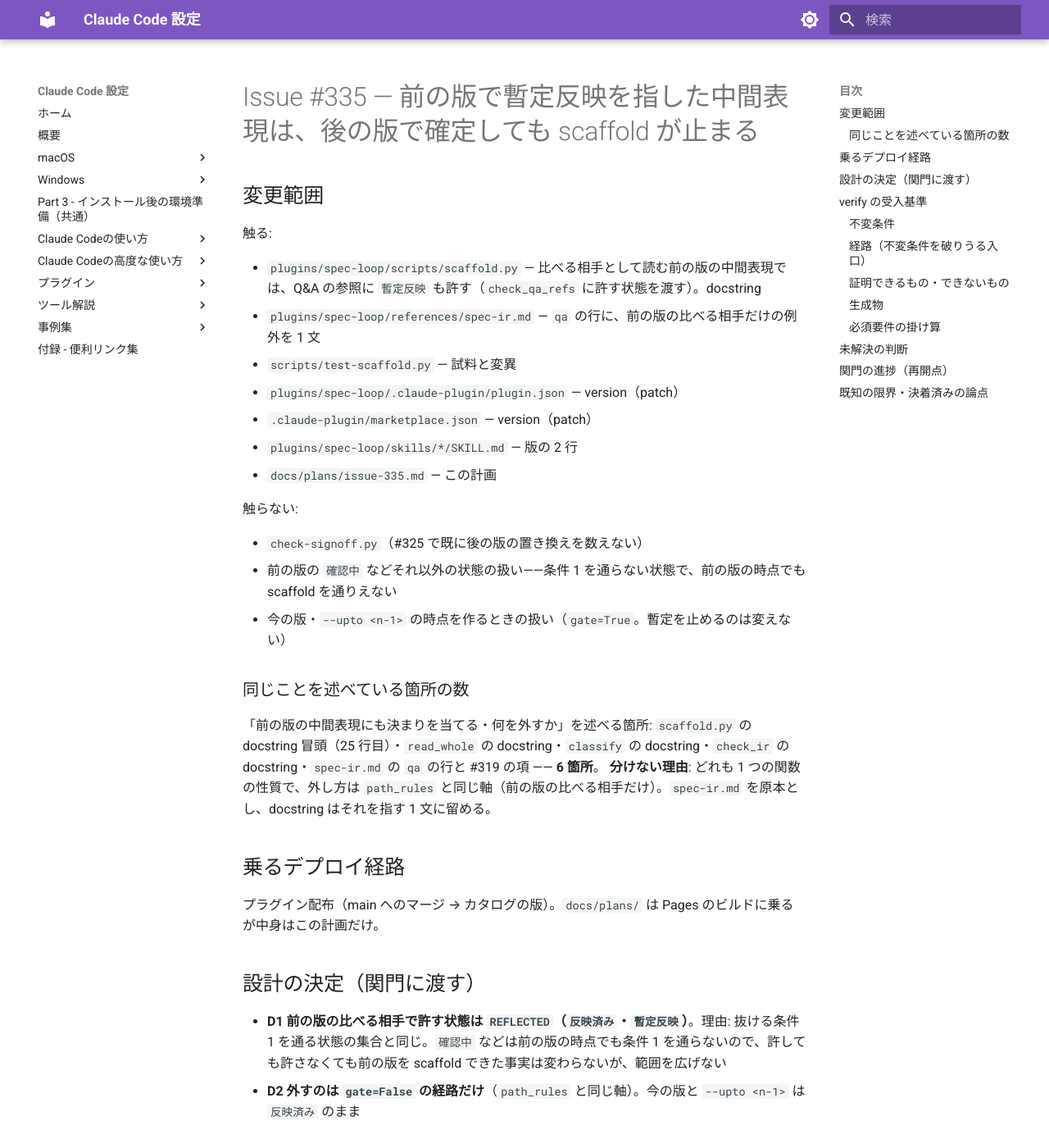
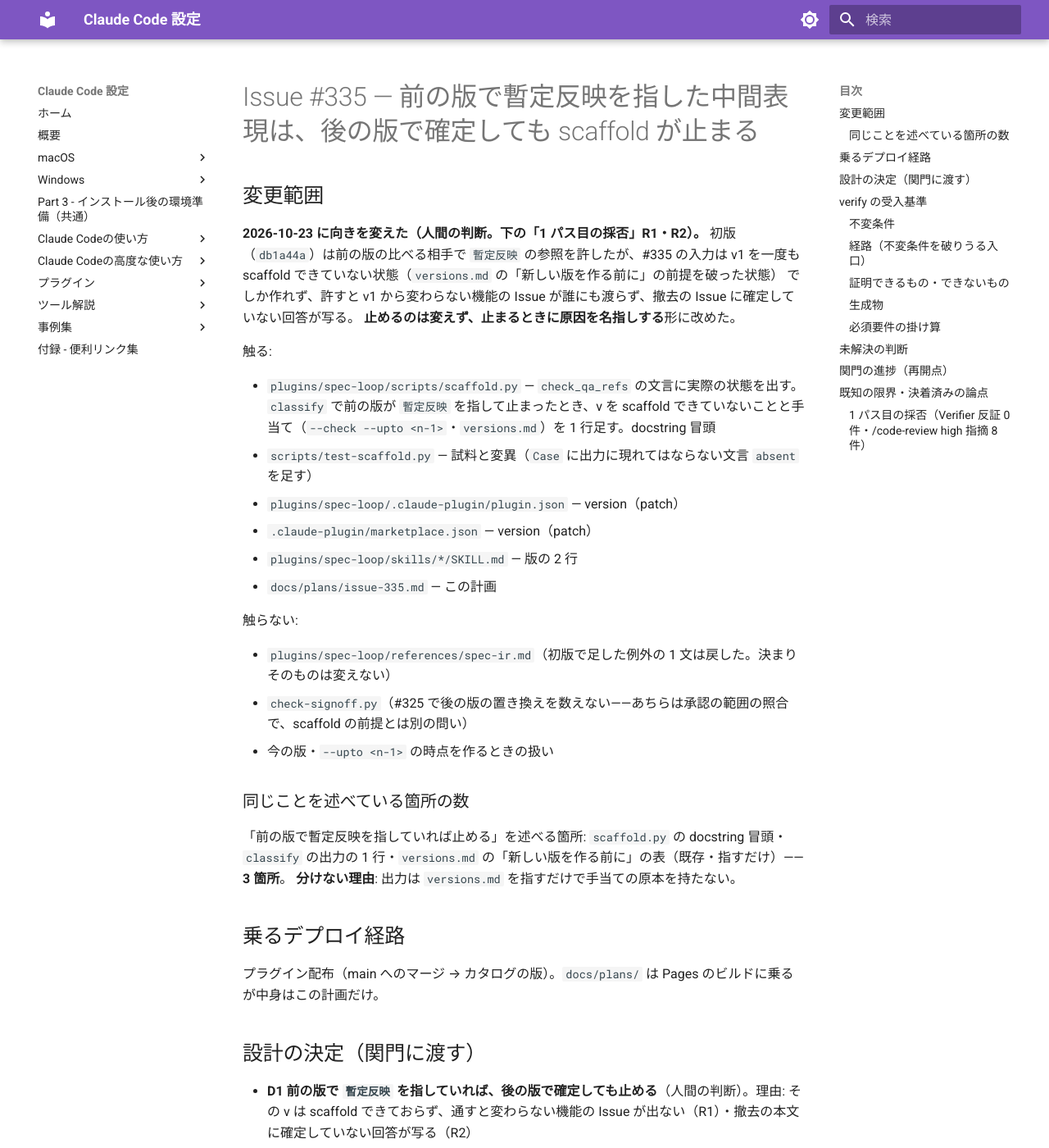
Before and after one commit to hdknr/claude-code-setup, an MkDocs documentation site: the page built from docs/plans/issue-335.md, in a window 1280 px wide and 1400 px high. Shown: the whole window at 82% size. Built offline with MkDocs 1.6.1 and Material for MkDocs 9.7.7, drawn with Linux system fonts in a browser that asks for light colours; some of the changed text lies outside the part shown.

Commit message:
fix(spec-loop): 前の版で暫定反映を指していたら止めたまま、v<n-1> を scaffold できていないと名指しする (#335)
初版（51ff859）は前の版の比べる相手で暫定反映の参照を許したが、その入力は v<n-1> を一度も
scaffold できていない状態でしか作れず、変わらない機能の Issue が出ない・撤去の本文に確定して
いない回答が写る（/code-review 1 パス目の R1・R2）。人間の判断で向きを変え、止めるのは変えずに
Q&A の参照の文言へ実際の状態を出し、暫定反映のときだけ手当て（--check --upto <n-1>・versions.md）を足す。

Fixes #335

Co-Authored-By: Claude Opus 5.5 <noreply@anthropic.com>

```diff
--- a/docs/plans/issue-335.md
+++ b/docs/plans/issue-335.md
@@ -2,11 +2,15 @@
 
 ## 変更範囲
 
+**2026-10-23 に向きを変えた（人間の判断。下の「1 パス目の採否」R1・R2）。** 初版（`db1a44a`）は前の版の比べる相手で
+`暫定反映` の参照を許したが、#335 の入力は v1 を一度も scaffold できていない状態（`versions.md` の「新しい版を作る前に」の前提を破った状態）
+でしか作れず、許すと v1 から変わらない機能の Issue が誰にも渡らず、撤去の Issue に確定していない回答が写る。
+**止めるのは変えず、止まるときに原因を名指しする**形に改めた。
+
 触る:
 
-- `plugins/spec-loop/scripts/scaffold.py` — 比べる相手として読む前の版の中間表現では、Q&A の参照に `暫定反映` も許す（`check_qa_refs` に許す状態を渡す）。docstring
-- `plugins/spec-loop/references/spec-ir.md` — `qa` の行に、前の版の比べる相手だけの例外を 1 文
-- `scripts/test-scaffold.py` — 試料と変異
+- `plugins/spec-loop/scripts/scaffold.py` — `check_qa_refs` の文言に実際の状態を出す。`classify` で前の版が `暫定反映` を指して止まったとき、v<n-1> を scaffold できていないことと手当て（`--check --upto <n-1>`・`versions.md`）を 1 行足す。docstring 冒頭
+- `scripts/test-scaffold.py` — 試料と変異（`Case` に出力に現れてはならない文言 `absent` を足す）
 - `plugins/spec-loop/.claude-plugin/plugin.json` — version（patch）
 - `.claude-plugin/marketplace.json` — version（patch）
 - `plugins/spec-loop/skills/*/SKILL.md` — 版の 2 行
@@ -14,14 +18,14 @@
 
 触らない:
 
-- `check-signoff.py`（#325 で既に後の版の置き換えを数えない）
-- 前の版の `確認中` などそれ以外の状態の扱い——条件 1 を通らない状態で、前の版の時点でも scaffold を通りえない
-- 今の版・`--upto <n-1>` の時点を作るときの扱い（`gate=True`。暫定を止めるのは変えない）
+- `plugins/spec-loop/references/spec-ir.md`（初版で足した例外の 1 文は戻した。決まりそのものは変えない）
+- `check-signoff.py`（#325 で後の版の置き換えを数えない——あちらは承認の範囲の照合で、scaffold の前提とは別の問い）
+- 今の版・`--upto <n-1>` の時点を作るときの扱い
 
 ### 同じことを述べている箇所の数
 
-「前の版の中間表現にも決まりを当てる・何を外すか」を述べる箇所: `scaffold.py` の docstring 冒頭（25 行目）・`read_whole` の docstring・`classify` の docstring・`check_ir` の docstring・`spec-ir.md` の `qa` の行と #319 の項 —— **6 箇所**。
-**分けない理由**: どれも 1 つの関数の性質で、外し方は `path_rules` と同じ軸（前の版の比べる相手だけ）。`spec-ir.md` を原本とし、docstring はそれを指す 1 文に留める。
+「前の版で暫定反映を指していれば止める」を述べる箇所: `scaffold.py` の docstring 冒頭・`classify` の出力の 1 行・`versions.md` の「新しい版を作る前に」の表（既存・指すだけ）—— **3 箇所**。
+**分けない理由**: 出力は `versions.md` を指すだけで手当ての原本を持たない。
 
 ## 乗るデプロイ経路
 
@@ -29,30 +33,32 @@
 
 ## 設計の決定（関門に渡す）
 
-- **D1 前の版の比べる相手で許す状態は `REFLECTED`（`反映済み`・`暫定反映`）**。理由: 抜ける条件 1 を通る状態の集合と同じ。`確認中` などは前の版の時点でも条件 1 を通らないので、許しても許さなくても前の版を scaffold できた事実は変わらないが、範囲を広げない
-- **D2 外すのは `gate=False` の経路だけ**（`path_rules` と同じ軸）。今の版と `--upto <n-1>` は `反映済み` のまま
+- **D1 前の版で `暫定反映` を指していれば、後の版で確定しても止める**（人間の判断）。理由: その v<n-1> は scaffold できておらず、通すと変わらない機能の Issue が出ない（R1）・撤去の本文に確定していない回答が写る（R2）
+- **D2 名指しの 1 行は、前の版の誤りに `暫定反映` の参照があるときだけ出す**——`確認中` など他の誤りでは出さない（手当てが違う）
 
 ## verify の受入基準
 
+**受入基準 1 と 4 は 2026-10-23 に人間の判断で書き換えた（D1）。**
+
 ### 不変条件
 
-1. **#335 の再現が通る**——v1 で `暫定反映` の Q-001 を中間表現が指し、v2 で Q-001 を `反映済み` に置き換えると、`scaffold.py` は 0 で作る（直す前は 1 で「前の版（v1）の中間表現が決まりに反する」）
+1. **#335 の入力で止まり、原因を名指しする**——v1 で `暫定反映` の Q-001 を中間表現が指し、v2 で Q-001 を `反映済み` に置き換えると、`scaffold.py` は 1 で止まり、`Q-001 は状態が 暫定反映` と「v1 の scaffold は作れていない」・`--check --upto 1` の手当てを出す。Issue の本文を 1 つも書かない
 2. **今の版で暫定を指せば止まる**——重ねた表に `暫定反映` が残れば 1（#325 の挙動を変えない。既存の試料 2 本）
-3. **前の版の時点を作るときは止まる**——上の 1 の入力で `--check --upto 1`・`--dry-run --upto 1` は 1（v1 の時点では暫定が残る）
-4. **前の版でも `反映済み`・`暫定反映` 以外の状態を指せば止まる**——比べる相手の例外は `暫定反映` だけを足す
-5. **前の版の Q&A の実在・形は引き続き見る**——比べる相手でも Q&A 表に無い No は止まる
+3. **前の版の時点を作るときは止まる**——上の 1 の入力で `--check --upto 1`・`--dry-run --upto 1` は 1
+4. **前の版の誤りが `暫定反映` でなければ、名指しの 1 行を出さない**——`確認中` を指していれば 1 で止まり、状態 `確認中` を出し、案内は出さない
+5. **前の版の Q&A の実在・形は引き続き見る**——Q&A 表に無い No は止まる
 6. **生成物の鮮度**——下記
 
 ### 経路（不変条件を破りうる入口）
 
-`scaffold.py` の入口: 書く生成・`--check`・`--dry-run`・`--red-check`（`--in-progress` 付きも）・`--upto`。前の版を比べる相手として読むのは `classify`（`--upto` 無しの v2 以降のすべて、`--red-check` も同じ `classify` を通る）。今の版は `load` → `read_whole(gate=True)`。
+`scaffold.py` の入口: 書く生成・`--check`・`--dry-run`・`--red-check`（`--in-progress` 付きも）・`--upto`。前の版を比べる相手として読むのは `classify`（`--upto` 無しの v2 以降のすべて。`--red-check` も同じ `classify` を通る）。今の版は `load` → `read_whole(gate=True)`。
 
 | 不変条件 | 経路 | 守り方 |
 | --- | --- | --- |
-| 1 | 書く生成・`--dry-run`・`--check`・`--red-check` | `classify` → `read_whole(gate=False)` → `check_ir` が `REFLECTED` を許す |
-| 2 | すべて（今の版） | `read_whole(gate=True)` の `held` と `check_qa_refs`（`反映済み` だけ）——変えない |
+| 1・4 | 書く生成・`--dry-run`・`--check`・`--red-check` | `classify` → `read_whole(gate=False)` → `check_qa_refs`（`反映済み` だけ・状態を出す）→ 誤りに `暫定反映` があれば 1 行足す |
+| 2 | すべて（今の版） | `read_whole(gate=True)` の `held` と `check_qa_refs`——変えない |
 | 3 | `--upto 1` | `load(upto=1)` → `gate=True` |
-| 4・5 | `classify` | `check_qa_refs` の他の分岐は変えない |
+| 5 | `classify` | `check_qa_refs` の他の分岐は変えない |
 
 ### 証明できるもの・できないもの
 
@@ -73,13 +79,28 @@
 ## 関門の進捗（再開点）
 
 - 周の在り処: ブランチ `issue/335-prev-version-provisional`・worktree `/Users/hdknr/Projects/hdknr/claude-code-setup/.claude/worktrees/issue-335`・起点 `24390e5`・base `origin/main` = `24390e5875af318b6272511a060fb2bb4318f5cf`
-- 実装: `db1a44a` で完了。`scripts/test-scaffold.py` は修正前に新しい試料 1 本だけ赤（Issue の文言どおりの出力）、修正後に 試料 165 件・変異 113 件で緑
-- 関門: 未着手（次は手順 5 の Verifier 1 パス目）
-- 反証: —
-- 交絡: 再現の試料を修正前に赤（陽性対照）にしてから直した。`今の版にも暫定反映を許す` の変異は `held` の検査が先に止めるので等価——変異として載せていない
+- 実装（初版）: `db1a44a`。**向きを変えた実装は下の「2 版目」**。初版の記録: `scripts/test-scaffold.py` は修正前に新しい試料 1 本だけ赤（Issue の文言どおりの出力）、修正後に 試料 165 件・変異 113 件で緑
+- 関門: Verifier 1 パス目（`dev-loop:dev-loop-verifier`・sonnet）= **反証 0 件**（修正前の `scaffold.py` を外で当てて再現の試料が Issue の文言で赤・修正後 165/113 緑・経路の数え直しで一覧外なし・等価変異の理由も正しいと確認。検証後 `git status` 空を親が確認）。`/code-review` 1 パス目（high）= **指摘 8 件**（採否は下の表）。R1・R2 が修正の向きへの反論なので人間に判断を仰いでいる
+- 反証: 初版の 1 パス目で Verifier 0 件・`/code-review` 8 件（R1〜R8）。R1・R2 を受けて人間が向きを変えた（「止めたまま文言を直す」。AskUserQuestion）
+- **2 版目**（向きを変えた実装）: `scaffold.py` を base に戻してから文言と名指しの 1 行を足した。`scripts/test-scaffold.py` は 試料 167 件・変異 114 件で緑。**関門は 2 版目に対して 1 パス目からやり直す**（人間に示した選択肢どおり。初版の 1 パス目はパスに数えない）
+- 2 版目の関門: 未着手（次は Verifier と `/code-review` の 1 パス目）
+- 交絡: 再現の試料を修正前に赤（陽性対照）にしてから直した（**訂正**: 修正前に赤だった新しい試料は 2 本。`確認中` の試料は終了コードが前後とも 1 で、文言の照合だけで赤——挙動は判別していない。関門の 2 体が独立に観測）。`今の版にも暫定反映を許す` の変異は `held` の検査が先に止めるので等価——変異として載せていない
 - `check-all.py`: 44/44 本 緑（失敗 0 / 飛ばし 0。`db1a44a` の内容で）
 - 割り目（手順 4）: AskUserQuestion で訊いた → **「ここで割る」**。再開は worktree の中で `/clear` → `/dev-loop:dev-loop 335`、手順 5（Verifier 1 パス目）から
 
 ## 既知の限界・決着済みの論点
 
 （関門の指摘と採否はここに畳む）
+
+### 1 パス目の採否（Verifier 反証 0 件・`/code-review` high 指摘 8 件）
+
+| # | 指摘 | 実物で失敗を示せるか | 破る受入基準 | 採否 |
+| --- | --- | --- | --- | --- |
+| R1 | 前の版が一度も scaffold できなかった状態（`--check --upto 1` が 1）でも v2 が通り、v1 から変わらない機能（F-002）の Issue が誰にも渡らない。直す前は止まっていた。`versions.md` 142 行は v2 着手の前提に `--check --upto <n-1>` が 0 を置いており、#335 の入力はその前提を破った状態でしか作れない | 示せる（レビューが外のコピーで exit 0・本文 `['F-001']` だけを観測。試料 `v2_changed` もそれを期待値にしている） | 無し（受入基準 1 はむしろこの挙動を要求している）——**修正の向きそのものへの反論なので人間に判断を仰ぐ** | 人間が決める |
+| R2 | 撤去の Issue の Q&A 節に、前の版の `暫定反映` の回答（利用者が確かめていない・後の版で別の回答に確定した）が状態を示さず写る。`spec-ir.md` の「利用者が確かめていない回答を開発へ渡さない」に反する | 示せる（レビューが外のコピーで観測） | 無し（受入基準に挙げていない既存の不変条件）——R1 と同じ根から出る | 人間が決める |
+| R3 | 計画の「修正前に新しい試料 1 本だけ赤」は不正確——`確認中` の試料も文言の照合で赤（終了コードは前後とも 1） | 示せる（Verifier・レビューとも同じ観測） | 無し（周の記録） | 記録を直す（下の「交絡」） |
+| R4 | 不変条件 3 の `--dry-run --upto 1` に試料が無い | 示せない（今は 1 を返す） | 無し | 残課題 |
+| R5 | `--red-check`・`--red-check --in-progress`・素の `--check` に #335 の入力の試料が無い | 示せない | 無し | 残課題 |
+| R6 | docstring の「外すのは…だけ」は、`gate=False` が条件 1 と `held` も飛ばすことを書いていない | 示せない（記述の不足） | 無し | 残課題 |
+| R7 | `spec-ir.md` の理由「後の版で置き換えれば残らない」は、緩める地点では確かめていない前提 | 示せない | 無し | 残課題 |
+| R8 | `path_rules` と `qa_states` が同じ軸を 2 つの引数で持つ | 示せない（設計の好み） | 無し | 残課題 |
```
Also changed, not shown: plugins/spec-loop/references/spec-ir.md (+1 -1 lines), 2 other files.
